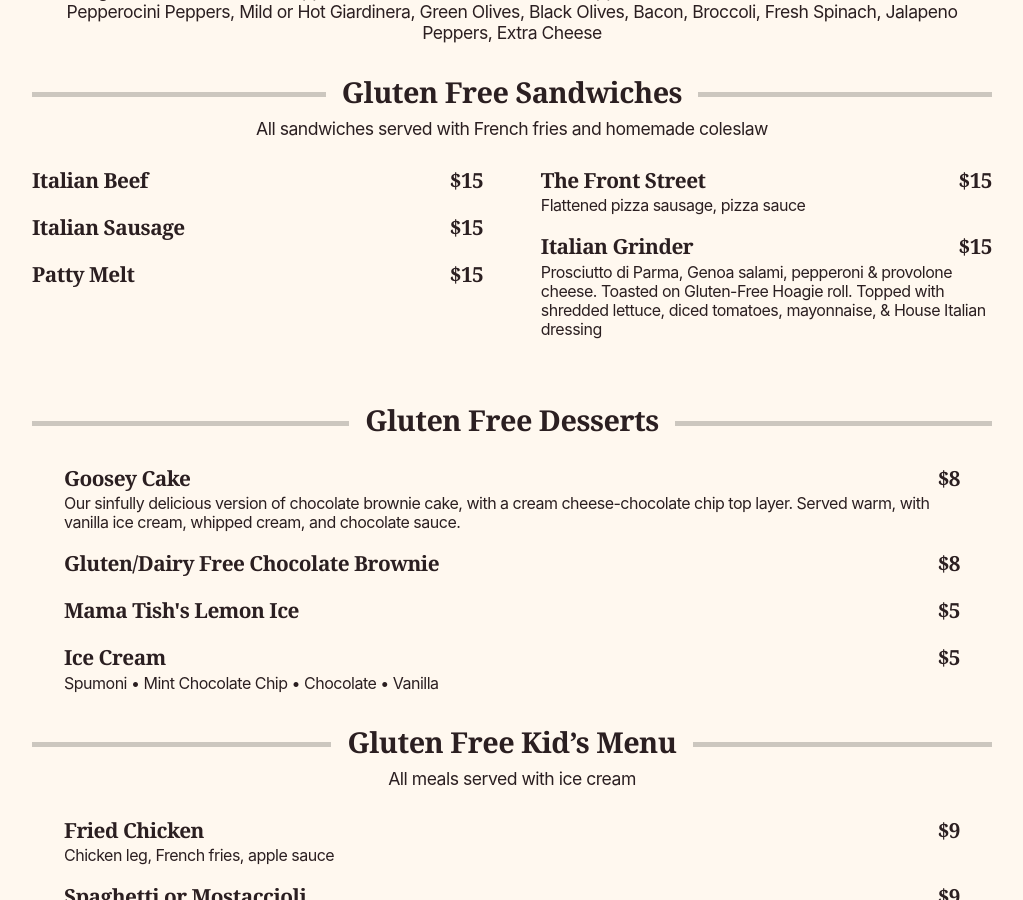
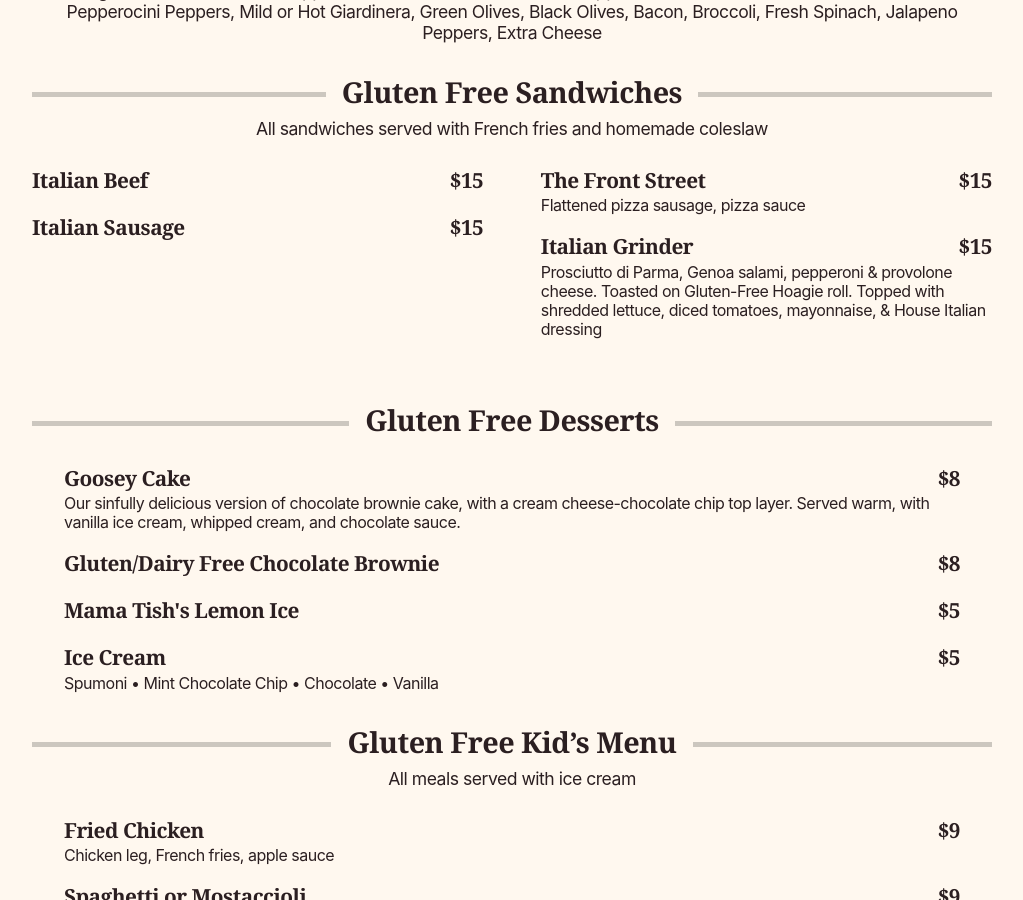
Before and after one commit to traversos/traversos.github.io, a Jekyll site: the page built from menu/index.html, in a window 1280 px wide and 900 px high, scrolled down 8315 px. Shown: the whole window, without its empty margins (128-1151 px from the left). Built offline with Jekyll 4.4.1, drawn with Linux system fonts in a browser that asks for light colours; nearby versions of some CDN libraries.

Commit message:
Patty melt

```diff
--- a/menu/index.html
+++ b/menu/index.html
@@ -647,9 +647,6 @@ layout: home
           <div class="menu__item">
             <h4 class="menu__item-title">Italian Sausage <span class="menu__item-price">$15</span></h4>
           </div>
-          <div class="menu__item">
-            <h4 class="menu__item-title">Patty Melt <span class="menu__item-price">$15</span></h4>
-          </div>
         </div>
         <div class="menu-column menu-column--right">
           <div class="menu__item">
```
